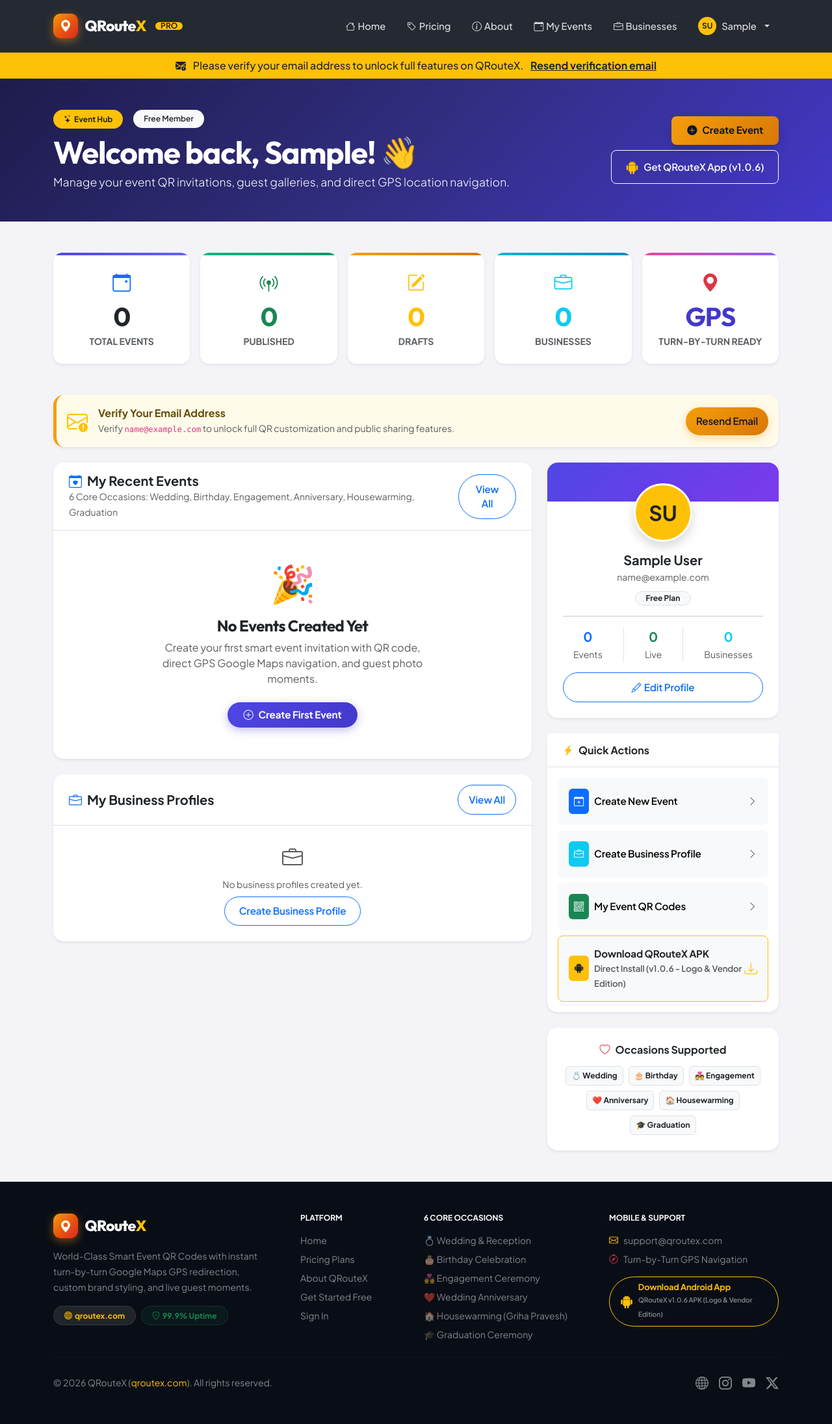
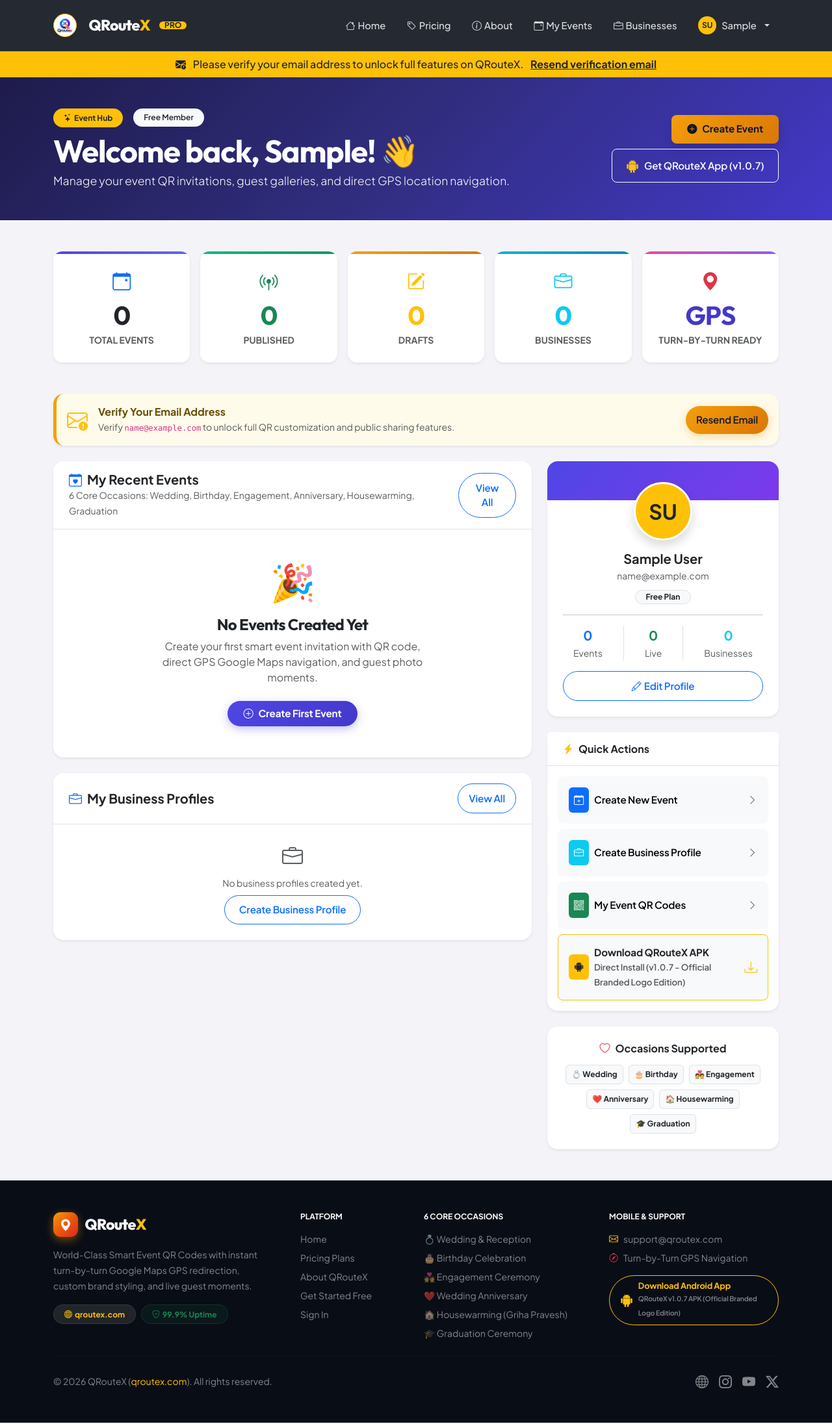
Before and after one commit to shiva-gedela/qr, a Django app: page /accounts/dashboard/ in a window 1280 px wide. Shown: the whole page at 65% size. Run offline with Django 5.2, Linux system fonts and the light colour scheme; the visitor is signed in with stand-in values (Sample User, id 1); data that the repository does not hold is empty; some libraries are stand-ins or nearby versions; some web fonts are replaced.

Commit message:
feat: integrate official user-provided Qroutex logo across Android launcher mipmaps, in-app assets, and web branding v1.0.7

```diff
--- a/mobile_app/pubspec.yaml
+++ b/mobile_app/pubspec.yaml
@@ -1,7 +1,7 @@
 name: qroutex
 description: "QRouteX - Smart Event QR & Turn-by-Turn GPS Navigation App (qroutex.com)"
 publish_to: 'none'
-version: 1.0.6+6
+version: 1.0.7+7
 
 environment:
   sdk: '>=3.0.0 <4.0.0'
--- a/templates/accounts/dashboard.html
+++ b/templates/accounts/dashboard.html
@@ -29,8 +29,8 @@
                     <a href="/events/create/" class="btn btn-warning btn-lg fw-bold px-4 shadow">
                         <i class="bi bi-plus-circle-fill me-2"></i>Create Event
                     </a>
-                    <a href="https://github.com/shiva-gedela/qr/releases/download/v1.0.6/QRouteX-v1.0.6.apk" class="btn btn-outline-light btn-lg d-inline-flex align-items-center gap-2">
-                        <i class="bi bi-android2 text-warning fs-5"></i>Get QRouteX App (v1.0.6)
+                    <a href="https://github.com/shiva-gedela/qr/releases/download/v1.0.7/QRouteX-v1.0.7.apk" class="btn btn-outline-light btn-lg d-inline-flex align-items-center gap-2">
+                        <i class="bi bi-android2 text-warning fs-5"></i>Get QRouteX App (v1.0.7)
                     </a>
                 </div>
             </div>
@@ -324,12 +324,12 @@
                         </span>
                         <i class="bi bi-chevron-right text-muted"></i>
                     </a>
-                    <a href="https://github.com/shiva-gedela/qr/releases/download/v1.0.6/QRouteX-v1.0.6.apk" class="btn btn-light text-start d-flex align-items-center justify-content-between p-3 rounded-3 border-warning">
+                    <a href="https://github.com/shiva-gedela/qr/releases/download/v1.0.7/QRouteX-v1.0.7.apk" class="btn btn-light text-start d-flex align-items-center justify-content-between p-3 rounded-3 border-warning">
                         <span class="d-flex align-items-center gap-2">
                             <span class="p-2 rounded bg-warning text-dark"><i class="bi bi-android2"></i></span>
                             <div>
                                 <span class="fw-bold d-block text-dark">Download QRouteX APK</span>
-                                <small class="text-muted">Direct Install (v1.0.6 - Logo &amp; Vendor Edition)</small>
+                                <small class="text-muted">Direct Install (v1.0.7 - Official Branded Logo Edition)</small>
                             </div>
                         </span>
                         <i class="bi bi-download text-warning fs-5"></i>
--- a/templates/base.html
+++ b/templates/base.html
@@ -23,10 +23,8 @@
 <nav class="navbar navbar-expand-lg navbar-dark navbar-glass sticky-top py-3">
     <div class="container">
         <!-- QRouteX Brand Logo -->
-        <a class="navbar-brand brand-logo" href="/">
-            <div class="qroutex-emblem">
-                <i class="bi bi-geo-alt-fill"></i>
-            </div>
+        <a class="navbar-brand brand-logo d-flex align-items-center" href="/">
+            <img src="/static/images/app_logo.png" alt="QRouteX Logo" class="rounded-circle me-2 shadow-sm" style="width: 36px; height: 36px; object-fit: contain; background: #ffffff; padding: 2px; border: 1.5px solid #ffb703;">
             <span class="brand-text">QRoute<span class="text-warning">X</span></span>
             <span class="badge bg-warning text-dark rounded-pill fs-xs px-2 py-0 ms-1 d-none d-sm-inline fw-bold">PRO</span>
         </a>
@@ -173,11 +171,11 @@
                 <h6 class="fw-bold text-white mb-3 text-uppercase fs-xs tracking-wider">Mobile &amp; Support</h6>
                 <p class="text-white-50 small mb-2"><i class="bi bi-envelope me-2 text-warning"></i>support@qroutex.com</p>
                 <p class="text-white-50 small mb-3"><i class="bi bi-compass me-2 text-danger"></i>Turn-by-Turn GPS Navigation</p>
-                <a href="https://github.com/shiva-gedela/qr/releases/download/v1.0.6/QRouteX-v1.0.6.apk" class="btn btn-outline-warning btn-sm d-inline-flex align-items-center gap-2 rounded-pill px-3 py-2">
+                <a href="https://github.com/shiva-gedela/qr/releases/download/v1.0.7/QRouteX-v1.0.7.apk" class="btn btn-outline-warning btn-sm d-inline-flex align-items-center gap-2 rounded-pill px-3 py-2">
                     <i class="bi bi-android2 fs-5"></i>
                     <div class="text-start">
                         <span class="d-block fw-bold" style="font-size: 0.8rem; line-height: 1.1;">Download Android App</span>
-                        <small class="text-white-50" style="font-size: 0.65rem;">QRouteX v1.0.6 APK (Logo &amp; Vendor Edition)</small>
+                        <small class="text-white-50" style="font-size: 0.65rem;">QRouteX v1.0.7 APK (Official Branded Logo Edition)</small>
                     </div>
                 </a>
             </div>
```
Also changed, not shown: .github/workflows/build-apk.yml, mobile_app/android/app/src/main/res/mipmap-hdpi/ic_launcher.png, mobile_app/android/app/src/main/res/mipmap-hdpi/ic_launcher_round.png, mobile_app/android/app/src/main/res/mipmap-mdpi/ic_launcher.png, mobile_app/android/app/src/main/res/mipmap-mdpi/ic_launcher_round.png, mobile_app/android/app/src/main/res/mipmap-xhdpi/ic_launcher.png, mobile_app/android/app/src/main/res/mipmap-xhdpi/ic_launcher_round.png, mobile_app/android/app/src/main/res/mipmap-xxhdpi/ic_launcher.png, mobile_app/android/app/src/main/res/mipmap-xxhdpi/ic_launcher_round.png, mobile_app/android/app/src/main/res/mipmap-xxxhdpi/ic_launcher.png, mobile_app/android/app/src/main/res/mipmap-xxxhdpi/ic_launcher_round.png, mobile_app/assets/images/app_logo.png, mobile_app/assets/images/app_logo_round.png, mobile_app/assets/images/app_logo_symbol.png (added), 2 more files, 1 other file.
